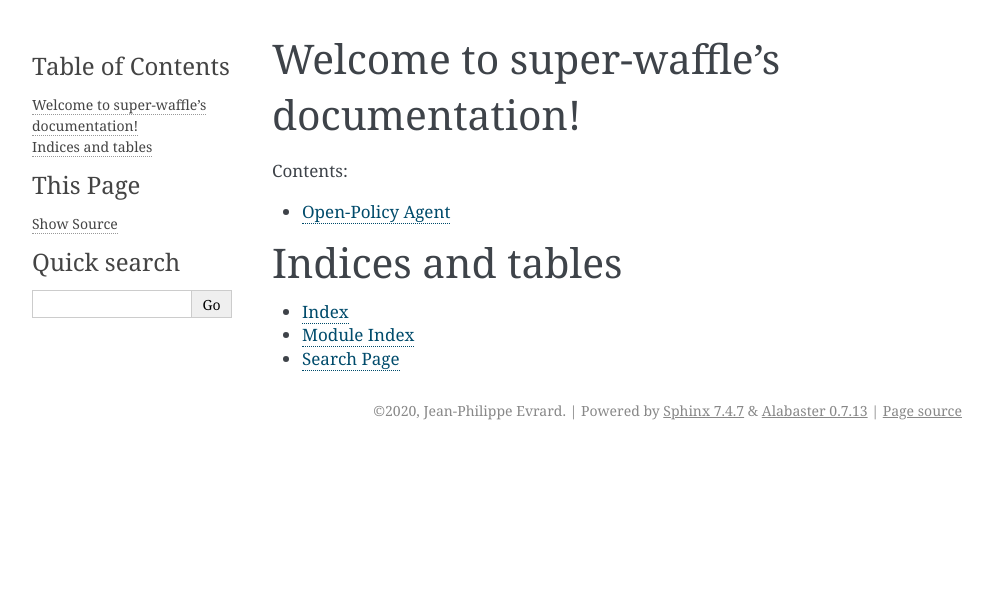
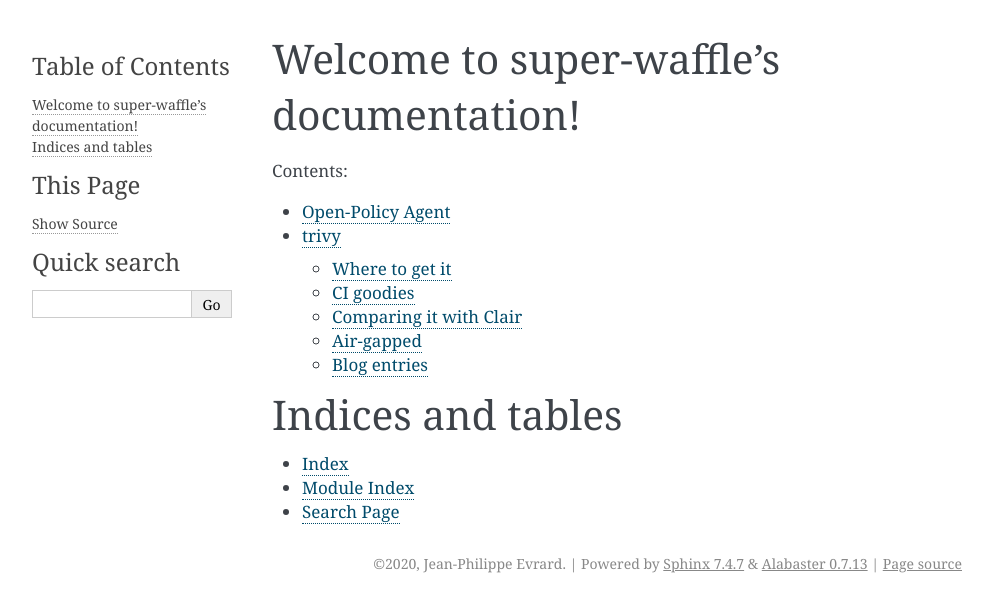
Before and after one commit to evrardjp/super-waffle, a Sphinx documentation site: the page built from docs/source/index.rst, in a window 1280 px wide. Shown: the top 612 px of the page, without its empty margins (148-1141 px from the left). Built offline with Sphinx 7.4.7, drawn with Linux system fonts in a browser that asks for light colours; some of the changed lines change nothing that is shown.

Commit message:
docs/source: added documentation for trivy
Fixes #2

Signed-off-by: Miquel Sabaté Solà <msabate@suse.com>

```diff
--- a/docs/source/index.rst
+++ b/docs/source/index.rst
@@ -11,6 +11,7 @@ Welcome to super-waffle's documentation!
    :caption: Contents:
 
    opa.rst
+   trivy.rst
 
 
 Indices and tables
--- /dev/null
+++ b/docs/source/trivy.rst
@@ -0,0 +1,89 @@
+#####
+trivy
+#####
+
+Check their `Github page`_ file for more info. Otherwise, the most relevant stuff is on this document.
+
+.. _`Github page`: https://github.com/aquasecurity/trivy
+
+Where to get it
+===============
+
+I've packaged trivy on my `home project`_. You can simply install the binary from here. Otherwise, building from source is actually not that hard (just call :code:`go install` from the :code:`cmd/trivy` directory).
+
+.. _`home project`: https://build.opensuse.org/package/show/home:mssola/trivy
+
+CI goodies
+==========
+
+Trivy is specifically tailored for CI environments (even if it can also be used in other environments). To this end, there are some features that are quite remarkable.
+
+First of all, and before the CI stage, it's worth mentioning that it works with other formats besides Docker images, such as tar files produced by skopeo_ or buildah_. Thus, it might also be useful when building our base images.
+
+.. _skopeo: https://github.com/containers/skopeo
+.. _buildah: https://github.com/containers/buildah.
+
+You can specify the :code:`--exit-code`, which is pretty nice when you combine it with with the :code:`--severity` flag:
+
+.. code-block:: bash
+
+  $ trivy image --exit-code 0 --severity MEDIUM,HIGH ruby:2.4.0
+  $ trivy image --exit-code 1 --severity CRITICAL ruby:2.4.0
+
+Similarly, you can ignore vulnerabilities by adding a :code:`.trivyignore` file. You can also ignore vulnerabilities marked as "not fixed" with the :code:`--ignore-unfixed` flag. Finally, you can also filter vulnerabilities via OPA, as it's been described in here_. All combined, these are options that can be helpful when processing acceptable vulnerabilities.
+
+.. _here: https://github.com/aquasecurity/trivy#filter-the-vulnerabilities-by-open-policy-agent-policy
+
+And, where does trivy take the vulnerabilities from? Well, from a database that is to be downloaded on the first run. That being said, this can be tuned. For example, you can avoid this stage by providing the :code:`--skip-update` flag (which is pretty important in air-gapped environments, as discussed below). This database is downloaded into a cache directory, which can be specified by the user. Furthermore, this database can be tuned so only the relevant information is downloaded for CI environments with the :code:`--light` flag. This way, we save some space (from 18MiB to 11MiB as of September 2020).
+
+Moreover, trivy is super fast when analyzing images after the first run. This is because the results are cached by :code:`image:tag`. That being said, if we are using different code with the same :code:`image:tag` (e.g. :code:`latest`), you can use the :code:`--clear-cache` to clear the cache before analyzing such images. With the cache, analyzing a base image (:code:`opensuse/leap:15.2`) takes around 2s, while without the cache it takes 7s for this same image.
+
+To improve performance you can pass further flags such as :code:`--skip-dirs`. This way, you can skip directories that contain stuff that we don't own or that it has already been checked by some other tool (e.g. system ruby gems).
+
+If we have an initialization stage for the CI, we can tell to download the database beforehand with: :code:`trivy image --download-db-only`. This way, when running tests, we can simply run trivy commands with the :code:`--skip-update` flag, being a bit faster overall.
+
+As a cherry on top, they have a bunch of templates for configuring trivy on Github Actions, Travis CI, Circle CI, AWS, etc.
+
+Comparing it with Clair
+=======================
+
+To sum things up:
+
+- Trivy claims to fill up their database from different places which contain more CVEs (e.g. their Alpine database is larger). Take this with a grain of salt.
+- Trivy can analyze middle layers while Clair, by design, can't. This allows trivy to detect vulnerabilities in cases such as this (while Clair can't):
+
+.. code-block:: Dockerfile
+
+  RUN apk add --no-cache sqlite-dev \
+   && wget https://xxx/yyy.tar.gz \
+   && tar zxvf yyy.tar.gz && cd yyy \
+   && make && make install \
+   && apk del sqlite-dev
+
+- Trivy can be run standalone: you are not forced to use always the server-client schema as it happens with Clair (even if it's also possible).
+- Trivy can detect vulnerabilities in development environments, by checking files such as :code:`Gemfile.lock` or :code:`yarn.lock`. That being said, they do not provide Go modules support.
+
+They also provide a comparison with Anchore, but it's more of the same as already described.
+
+You can check more on their documentation_.
+
+.. _documentation: https://github.com/aquasecurity/trivy#vs-clair
+
+Air-gapped
+==========
+
+They also provide documentation for `air gapped environments`_. The steps are quite trivial, really:
+
+1. You download the database with :code:`--download-db-only`.
+2. You upload said database wherever you have your air gapped environment by following your workflow. Make sure to place it inside of trivy's cache (can be checked with :code:`trivy -h`).
+3. Then, you only need to run every command with :code:`--skip-update`.
+
+.. _`air gapped environments`: https://github.com/aquasecurity/trivy/blob/master/docs/air-gap.md
+
+Blog entries
+============
+
+According to `this entry`_, each scanner provides a different output as for the found vulnerabilities. Moreover, `this other entry`_ highlights how Anchore is a bit behind of Clair and Trivy, while Trivy is considered to be easier to setup and use. With this in mind, my conclusion is that trivy is actually pretty reliable, but it might be a good idea to have also Clair in place just in case.
+
+.. _`this entry`: https://boxboat.com/2020/04/24/image-scanning-tech-compared/
+.. _`this other entry`: https://www.a10o.net/devsecops/docker-image-security-static-analysis-tool-comparison-anchore-engine-vs-clair-vs-trivy/
```
